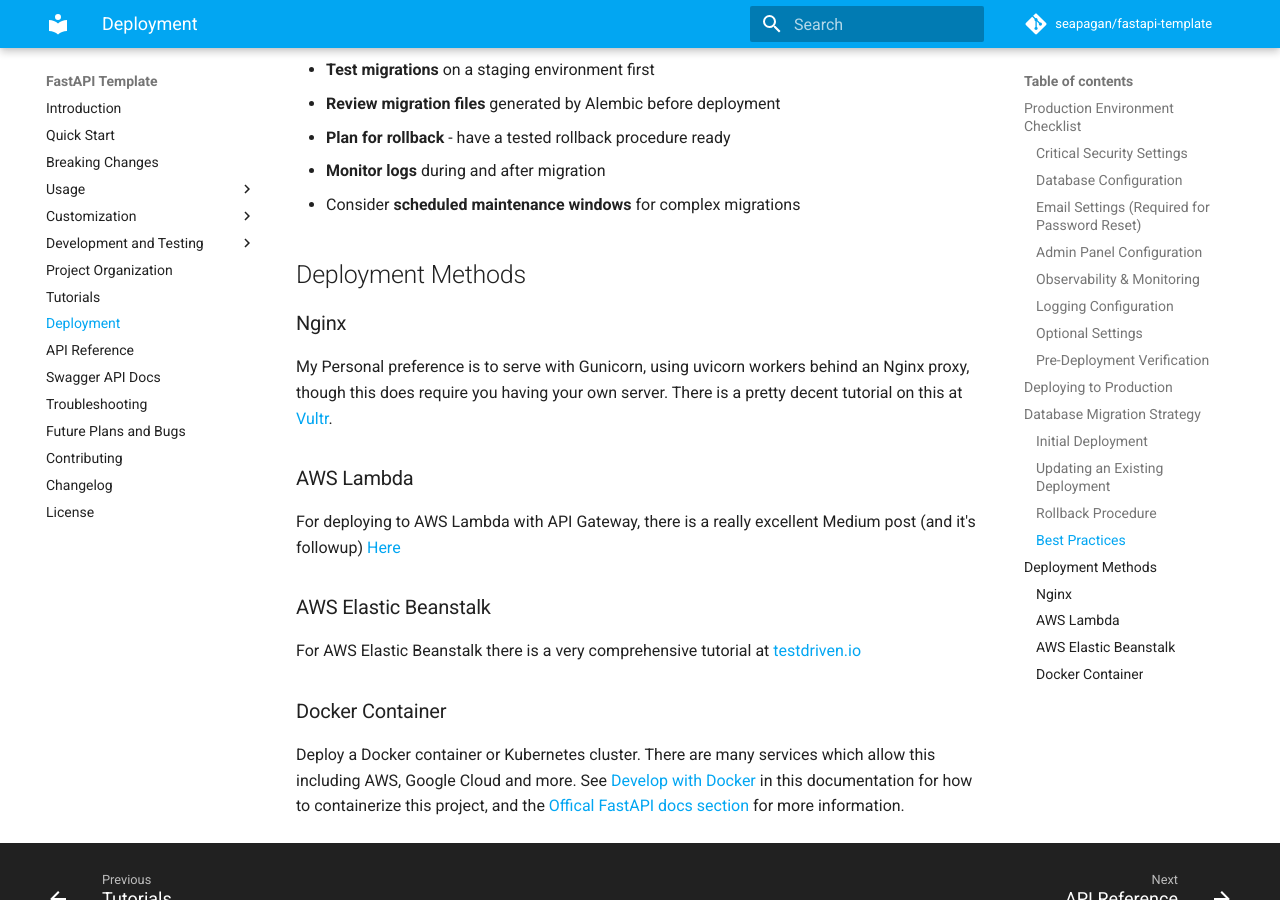
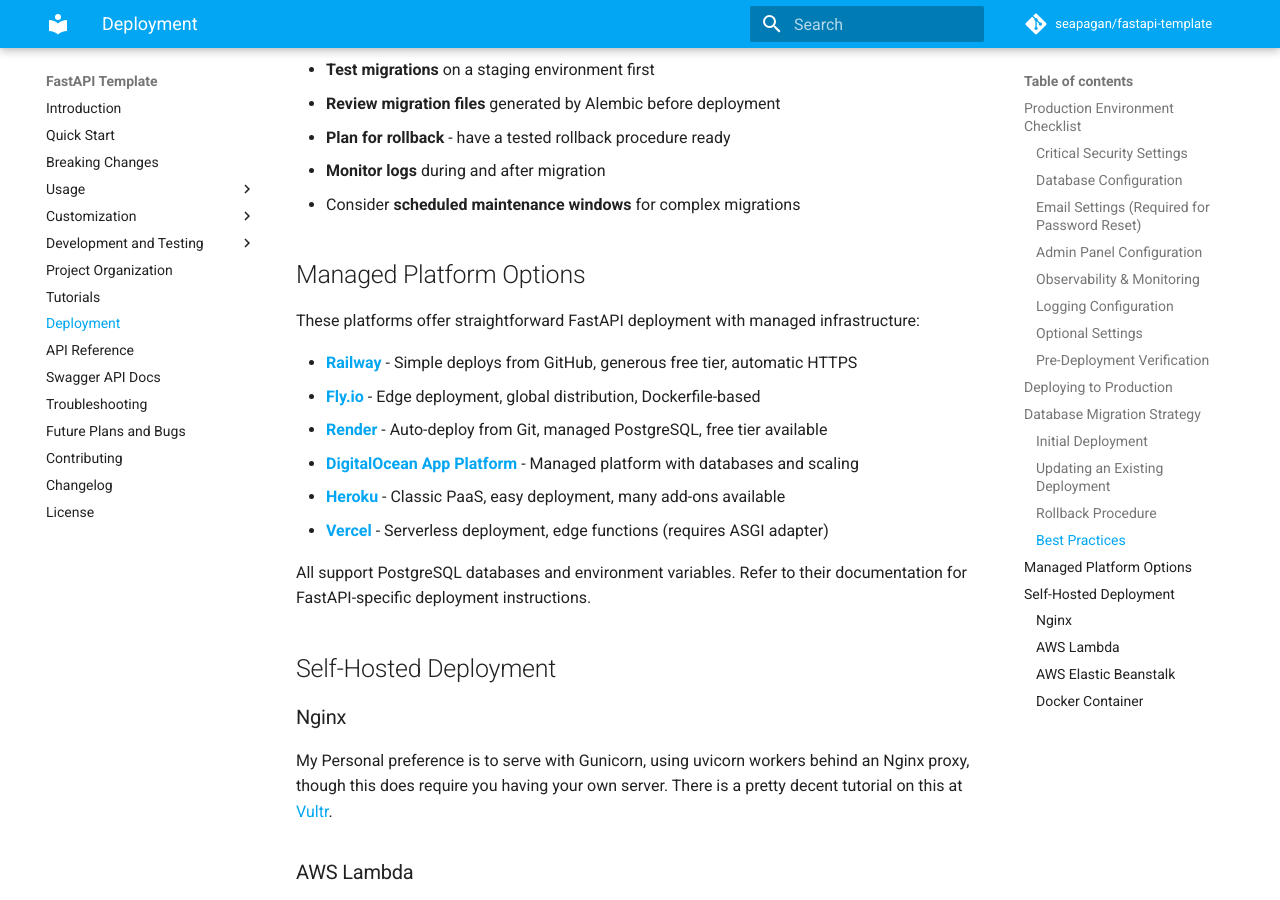
Before and after one commit to seapagan/fastapi-template, an MkDocs documentation site: the page built from docs/deployment/deployment.md, in a window 1280 px wide and 900 px high, scrolled down 4902 px. Built offline with MkDocs 1.6.1 and Material for MkDocs 9.7.7, drawn with Linux system fonts in a browser that asks for light colours; comment, search, counter and statistics services are not loaded.

Commit message:
docs: add managed platform options to deployment guide
Add curated list of FastAPI-friendly managed platforms (Railway, Fly.io,
Render, DigitalOcean, Heroku, Vercel) with brief descriptions and links.

Reorganize deployment sections:
- Managed Platform Options - PaaS/managed infrastructure
- Self-Hosted Deployment - Nginx, AWS, Docker

Provides users with deployment options without maintenance burden of full
tutorials.

🤖 Generated with [Claude Code](https://claude.com/claude-code)

Co-Authored-By: Claude Sonnet 4.5 <noreply@anthropic.com>

```diff
--- a/docs/deployment/deployment.md
+++ b/docs/deployment/deployment.md
@@ -186,7 +186,20 @@ If a migration fails or causes issues:
 - **Monitor logs** during and after migration
 - Consider **scheduled maintenance windows** for complex migrations
 
-## Deployment Methods
+## Managed Platform Options
+
+These platforms offer straightforward FastAPI deployment with managed infrastructure:
+
+- **[Railway](https://railway.app/)** - Simple deploys from GitHub, generous free tier, automatic HTTPS
+- **[Fly.io](https://fly.io/)** - Edge deployment, global distribution, Dockerfile-based
+- **[Render](https://render.com/)** - Auto-deploy from Git, managed PostgreSQL, free tier available
+- **[DigitalOcean App Platform](https://www.digitalocean.com/products/app-platform)** - Managed platform with databases and scaling
+- **[Heroku](https://www.heroku.com/)** - Classic PaaS, easy deployment, many add-ons available
+- **[Vercel](https://vercel.com/)** - Serverless deployment, edge functions (requires ASGI adapter)
+
+All support PostgreSQL databases and environment variables. Refer to their documentation for FastAPI-specific deployment instructions.
+
+## Self-Hosted Deployment
 
 ### Nginx
 
```
